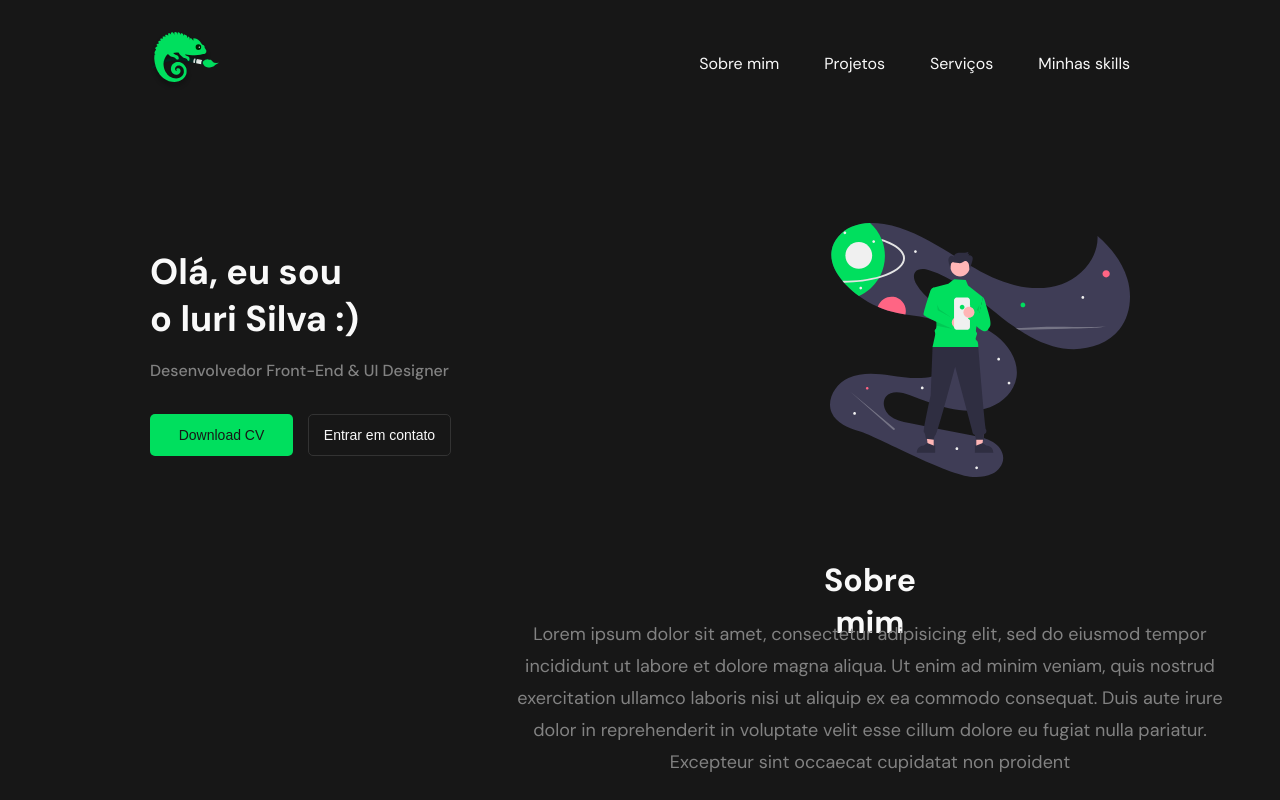
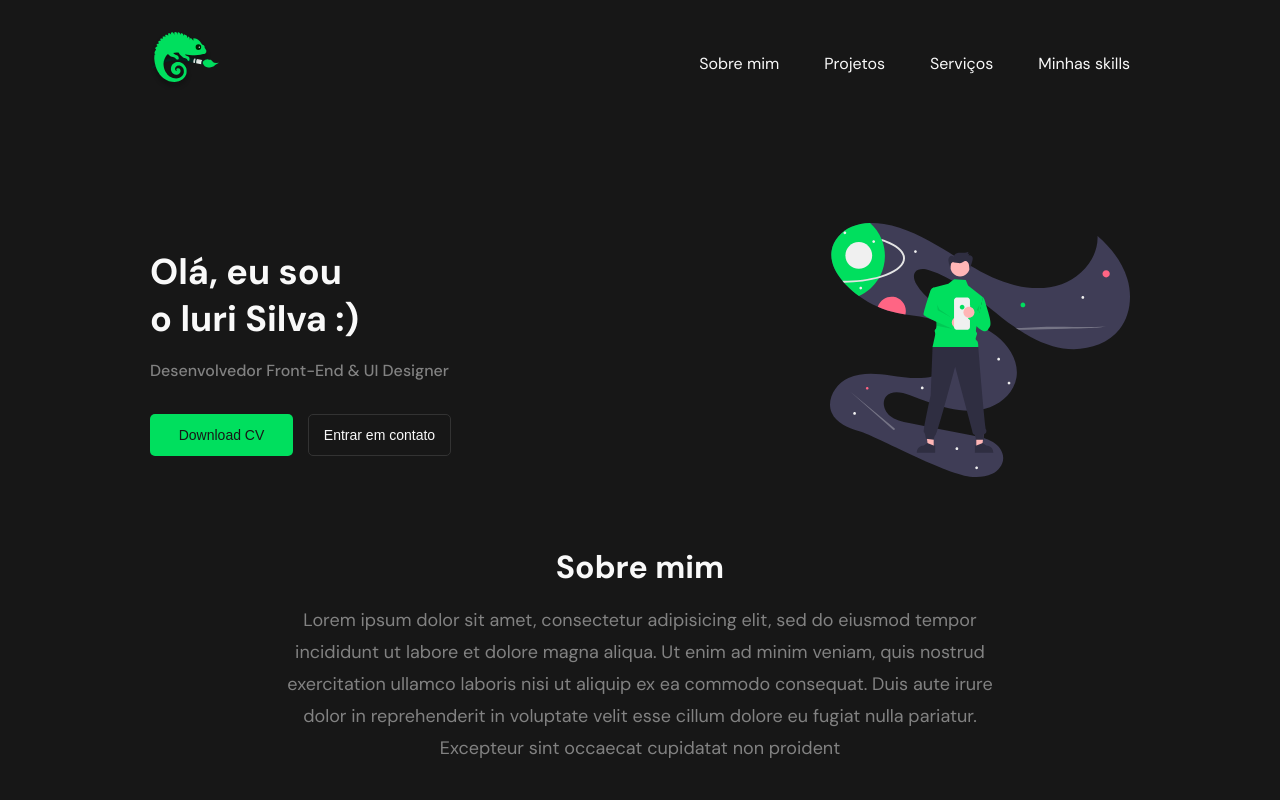
Before and after one commit to Chameleon-Code-Talent/frontend, a React (Vite) app: page /meu-portfolio in a window 1280 px wide. Shown: the top 800 px of the page. Built offline with nearby package versions, Linux system fonts and the light colour scheme.

Commit message:
style: adjusted spacing of about me

```diff
--- a/src/components/AboutMe/aboutMe.module.css
+++ b/src/components/AboutMe/aboutMe.module.css
@@ -1,22 +1,15 @@
 .container {
-  width: 46.625rem;
-  height: 14.625rem;
-  margin-left: 21.688rem;
-  margin-top: 4.375rem;
+  margin-top: 4rem;
   display: flex;
   flex-direction: column;
   align-items: center;
-  justify-content: center;
 }
 
 .titulo {
-  width: 10.451rem;
-  height: 2.625rem;
   text-align: center;
-  font-size: 2rem;
+  font-size: var(--subtitle);
   font-weight: 700;
   color: var(--white-100);
-  line-height: 2.604rem;
 }
 
 .texto {
@@ -26,6 +19,5 @@
   font-weight: 400;
   line-height: 2rem;
   color: var(--dark-400);
-  display: flex;
   text-align: center;
 }
```
